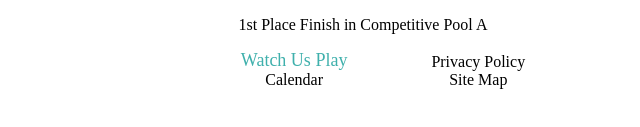
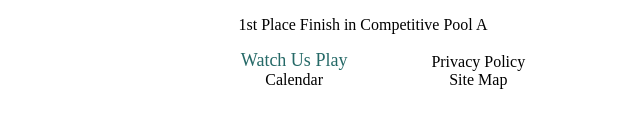
Before and after one commit to Rainbowayy/Robert-s-Site, a plain HTML site: page index.html in a window 1280 px wide. In both pictures the pointer is over the item "Watch Us Play". Shown: the part 581-708 px from the top of the page, 277-917 px from the left. Drawn offline with Linux system fonts and the light colour scheme.

Commit message:
Css color fix
Css color fix.

```diff
--- a/crazycoconuts.css
+++ b/crazycoconuts.css
@@ -46,7 +46,7 @@ button:hover{
   list-style-type:none;
 }
 .general-list-hover:hover{
-color:#3fb0ac;
+color:#256967;
 transition-duration:0.5s;
 font-size:18px;
 }
```
